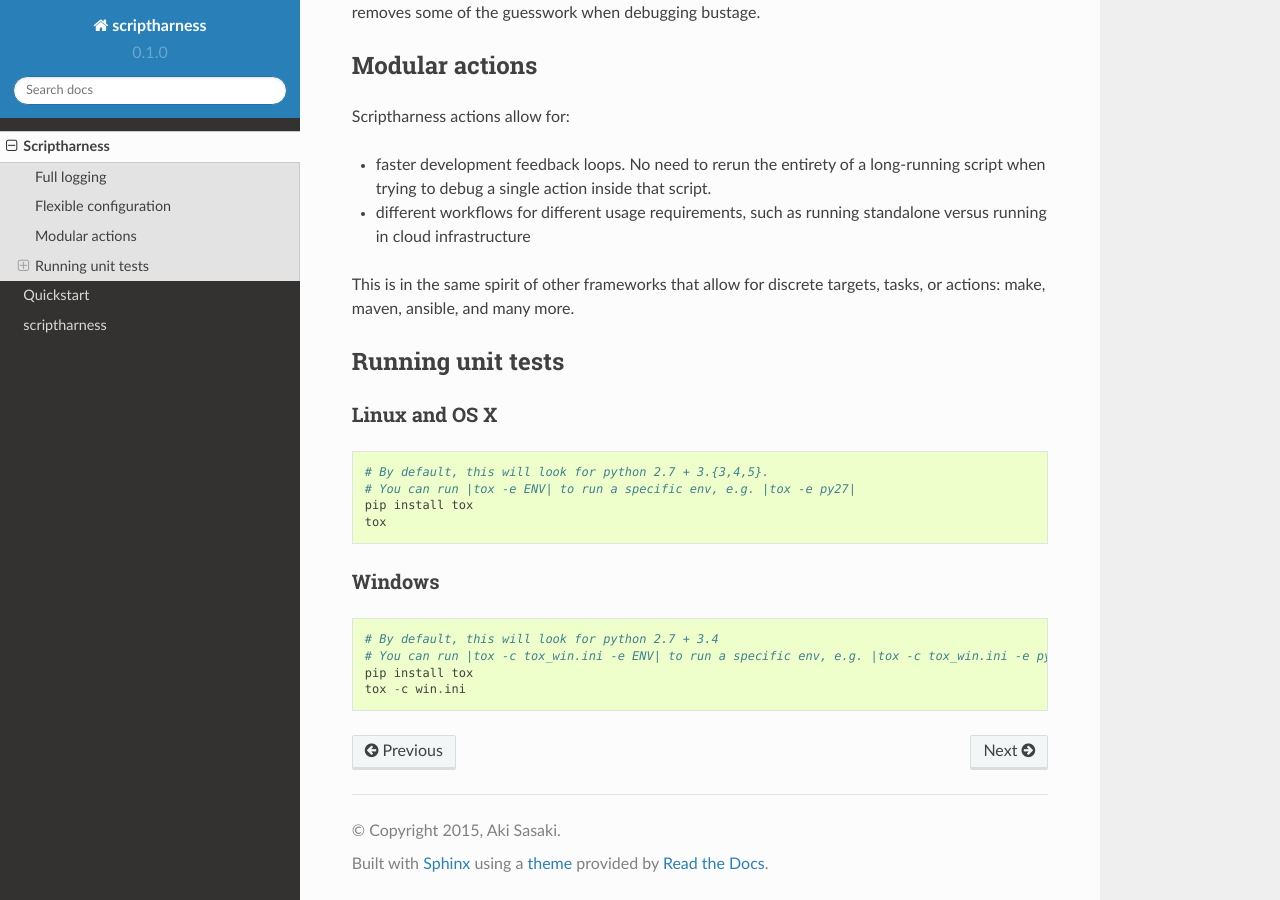
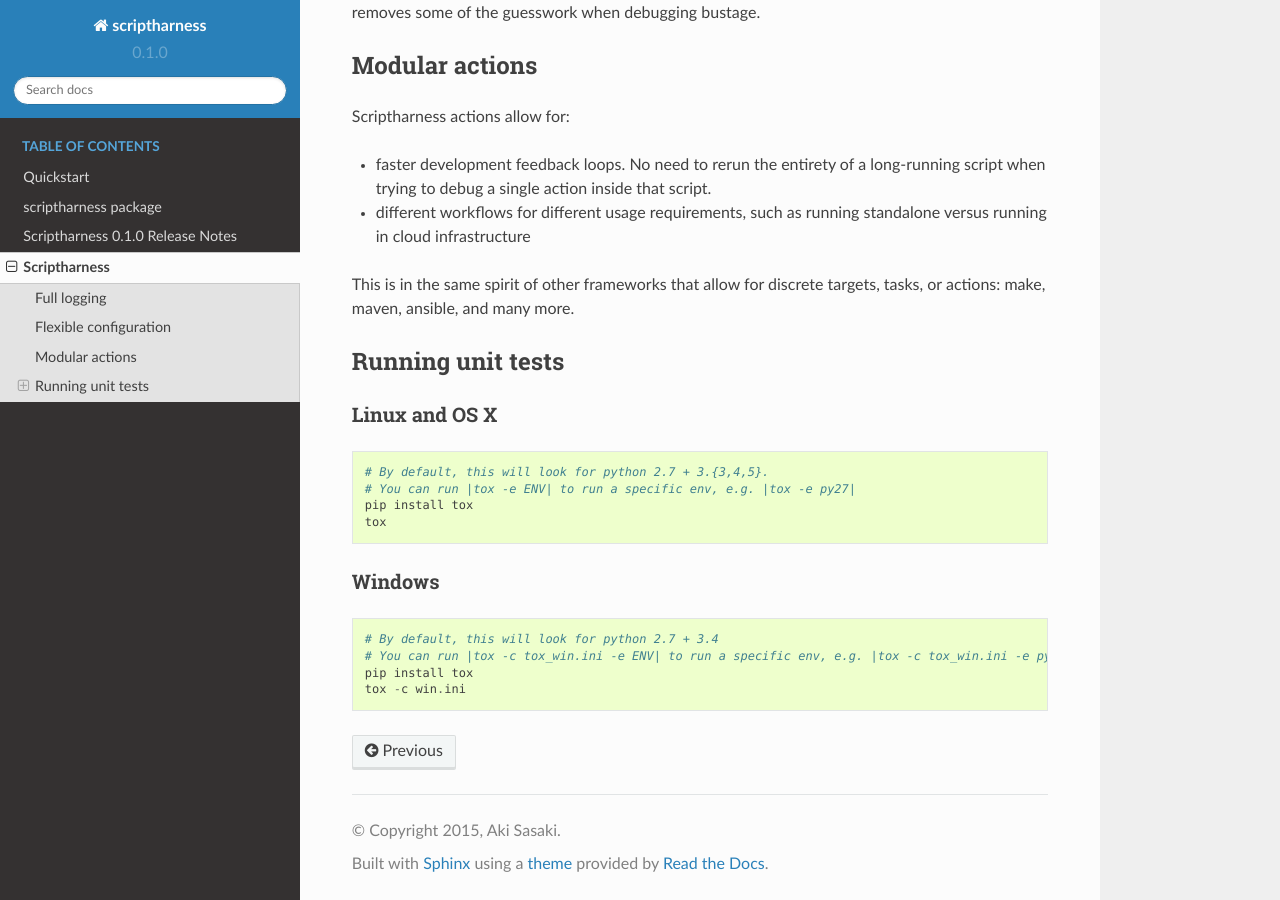
Before and after one commit to scriptharness/python-scriptharness, a Sphinx documentation site: the page built from docs/README.rst, in a window 1280 px wide and 900 px high, scrolled down 824 px. Built offline with Sphinx 7.4.7 and the Read the Docs theme 2.0.0, drawn with Linux system fonts in a browser that asks for light colours.

Commit message:
Release notes!

```diff
--- a/docs/build_docs.py
+++ b/docs/build_docs.py
@@ -95,7 +95,7 @@
     """Main function"""
     os.chdir(os.path.dirname(__file__))
     subprocess.check_call("sphinx-apidoc -e -f -o . ../scriptharness".split())
-#    cleanup("modules.rst")
+    cleanup("modules.rst")
     build_readme_rst()
     build_quickstart()
     subprocess.check_call(["make", "html"])
--- a/docs/conf.py
+++ b/docs/conf.py
@@ -145,7 +145,7 @@
 
 # The name for this set of Sphinx documents.  If None, it defaults to
 # "<project> v<release> documentation".
-html_title = "scriptharness v%s" % version_string
+html_title = "scriptharness %s" % version_string
 
 # A shorter title for the navigation bar.  Default is the same as html_title.
 #html_short_title = None
--- /dev/null
+++ b/docs/releasenotes.rst
@@ -0,0 +1,8 @@
+Historical Release Notes
+------------------------
+
+.. toctree::
+   :maxdepth: 1
+   :glob:
+
+   *
```
Also changed, not shown: docs/index.rst (+6 -6 lines), docs/modules.rst (deleted, +0 -7 lines), docs/releasenotes/0.1.0.rst (added, +40 -0 lines), docs/releasenotes/releasenotes_template.rst (added, +16 -0 lines).
